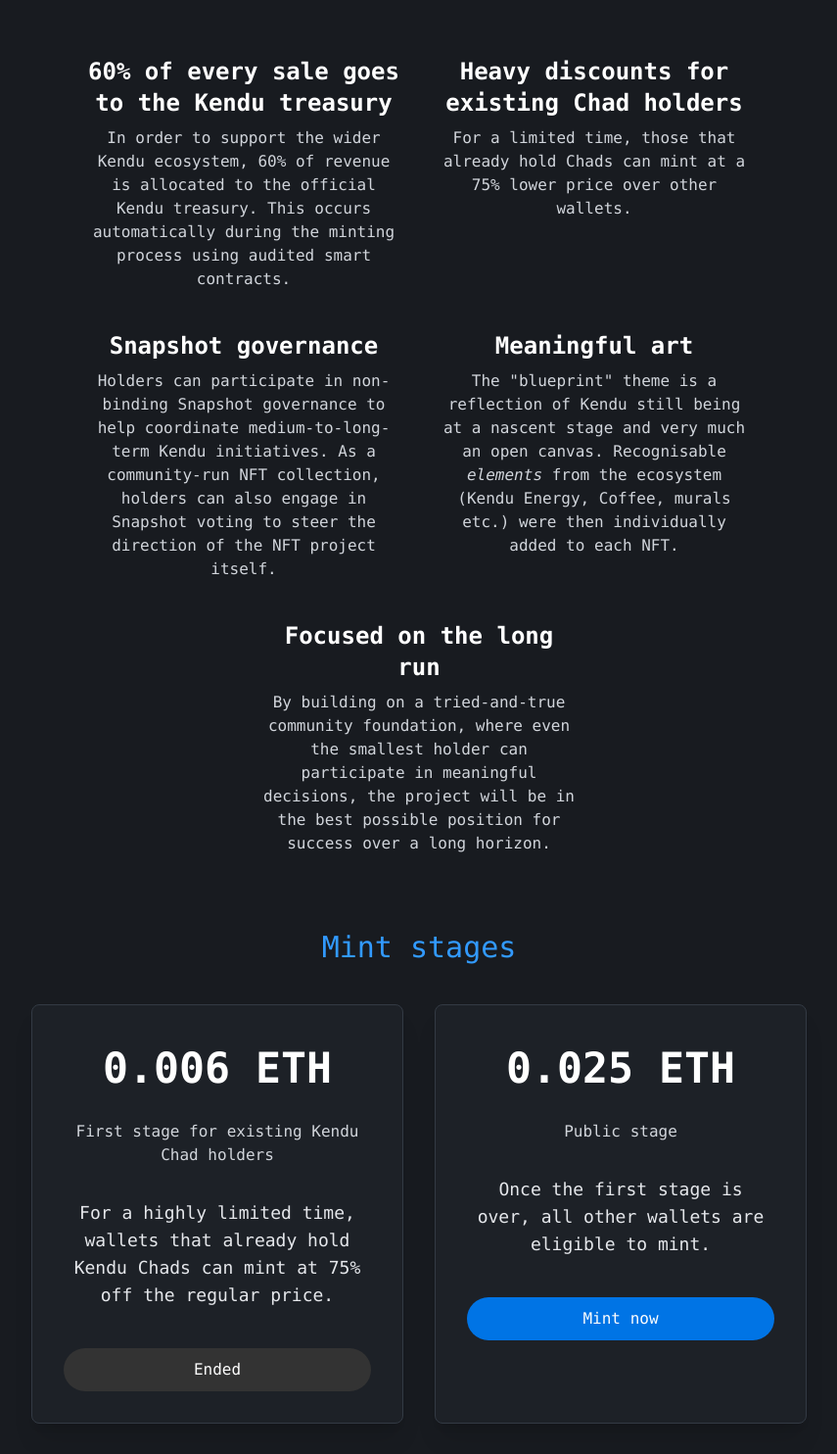
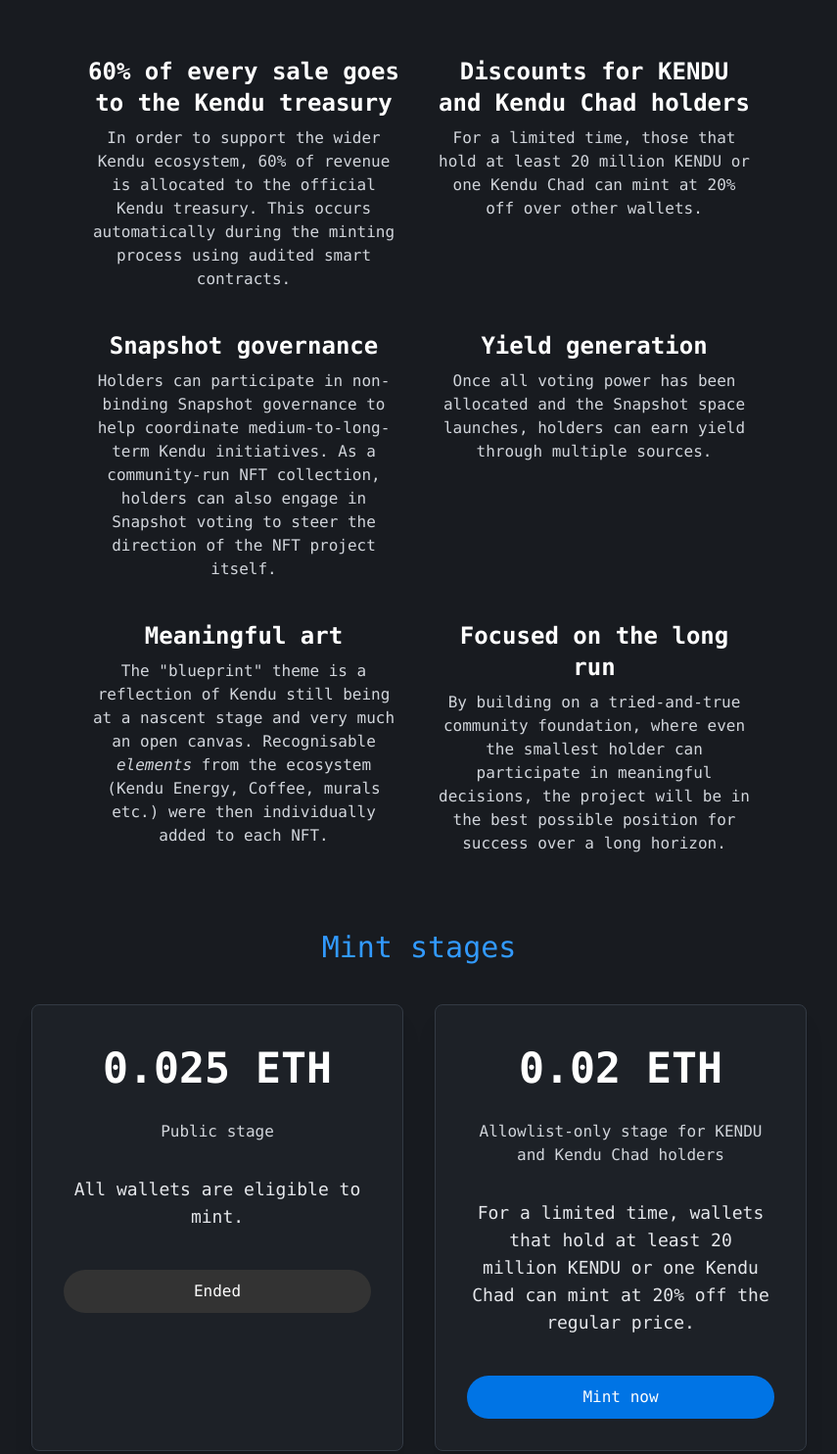
Before and after one commit to KE5345/kendu-elements, a plain HTML site: page index.html in a window 1280 px wide. Shown: the part 1010-2494 px from the top of the page at 98% size, without its empty margins (212-1067 px from the left). Drawn offline with nearby package versions, Linux system fonts and the light colour scheme.

Commit message:
Add files via upload

```diff
--- a/index.html
+++ b/index.html
@@ -151,9 +151,9 @@
                     >
 
 
-                        <h3 class="tw-text-2xl tw-font-semibold">Heavy discounts for existing Chad holders</h3>
+                        <h3 class="tw-text-2xl tw-font-semibold">Discounts for KENDU and Kendu Chad holders</h3>
                         <div class="tw-text-gray-300">
-                            For a limited time, those that already hold Chads can mint at a 75% lower price over other wallets.
+                            For a limited time, those that hold at least 20 million KENDU or one Kendu Chad can mint at 20% off over other wallets.
                         </div>
                     </div>
                     <div
@@ -164,6 +164,16 @@
                         <h3 class="tw-text-2xl tw-font-semibold">Snapshot governance</h3>
                         <div class="tw-text-gray-300">
                             Holders can participate in non-binding Snapshot governance to help coordinate medium-to-long-term Kendu initiatives. As a community-run NFT collection, holders can also engage in Snapshot voting to steer the direction of the NFT project itself.
+                        </div>
+                    </div>
+                    <div
+                        class="tw-flex tw-h-full tw-w-[350px] tw-flex-col tw-gap-2 tw-p-4 tw-text-center"
+                    >
+
+
+                        <h3 class="tw-text-2xl tw-font-semibold">Yield generation</h3>
+                        <div class="tw-text-gray-300">
+                            Once all voting power has been allocated and the Snapshot space launches, holders can earn yield through multiple sources.
                         </div>
                     </div>
                     <div
@@ -207,16 +217,16 @@
                     class="tw-flex tw-border-[#333a44] tw-bg-[#1d2127] tw-border-[1px] tw-w-[380px] tw-flex-col tw-place-items-center tw-gap-2 tw-rounded-lg tw-p-8 tw-shadow-xl max-lg:tw-w-[320px]"
                 >
                     <h3 class="">
-                        <span class="tw-text-[2.7rem] tw-font-semibold">0.006 ETH</span>
+                        <span class="tw-text-[2.7rem] tw-font-semibold">0.025 ETH</span>
                     </h3>
                     <p class="tw-mt-3 tw-text-center tw-text-gray-300">
-                        First stage for existing Kendu Chad holders
+                        Public stage
                     </p>
                     <hr />
                     <ul
                         class="tw-mt-4 tw-flex tw-flex-col tw-gap-2 tw-text-center tw-text-lg tw-text-gray-200"
                     >
-                        <li>For a highly limited time, wallets that already hold Kendu Chads can mint at 75% off the regular price.</li>
+                        <li>All wallets are eligible to mint.</li>
                     </ul>
                     <a
                         class="btn-bg-grey btn-white-text tw-mt-8 !tw-w-full tw-transition-transform tw-duration-[0.3s] hover:tw-scale-x-[1.02]"
@@ -228,16 +238,16 @@
                     class="tw-flex tw-border-[#333a44] tw-bg-[#1d2127] tw-border-[1px] tw-w-[380px] tw-flex-col tw-place-items-center tw-gap-2 tw-rounded-lg tw-p-8 tw-shadow-xl max-lg:tw-w-[320px]"
                 >
                     <h3 class="">
-                        <span class="tw-text-[2.7rem] tw-font-semibold">0.025 ETH</span>
+                        <span class="tw-text-[2.7rem] tw-font-semibold">0.02 ETH</span>
                     </h3>
                     <p class="tw-mt-3 tw-text-center tw-text-gray-300">
-                        Public stage
+                        Allowlist-only stage for KENDU and Kendu Chad holders
                     </p>
                     <hr />
                     <ul
                         class="tw-mt-4 tw-flex tw-flex-col tw-gap-2 tw-text-center tw-text-lg tw-text-gray-200"
                     >
-                        <li>Once the first stage is over, all other wallets are eligible to mint.</li>
+                        <li>For a limited time, wallets that hold at least 20 million KENDU or one Kendu Chad can mint at 20% off the regular price.</li>
                     </ul>
                     <a
                         href="https://opensea.io/collection/kendu-elements/overview"
```
